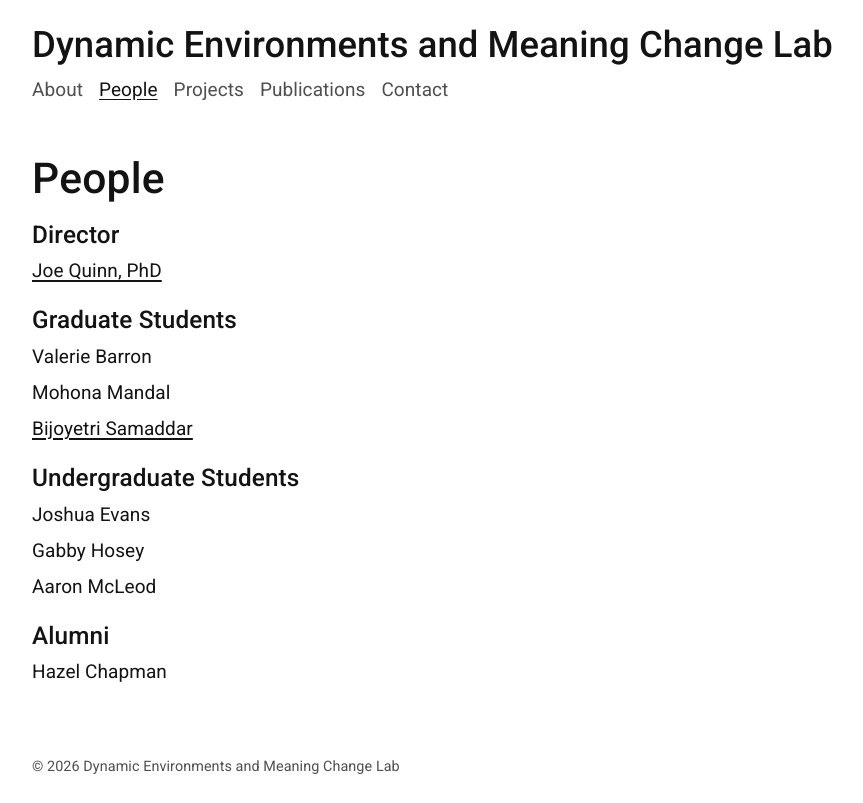
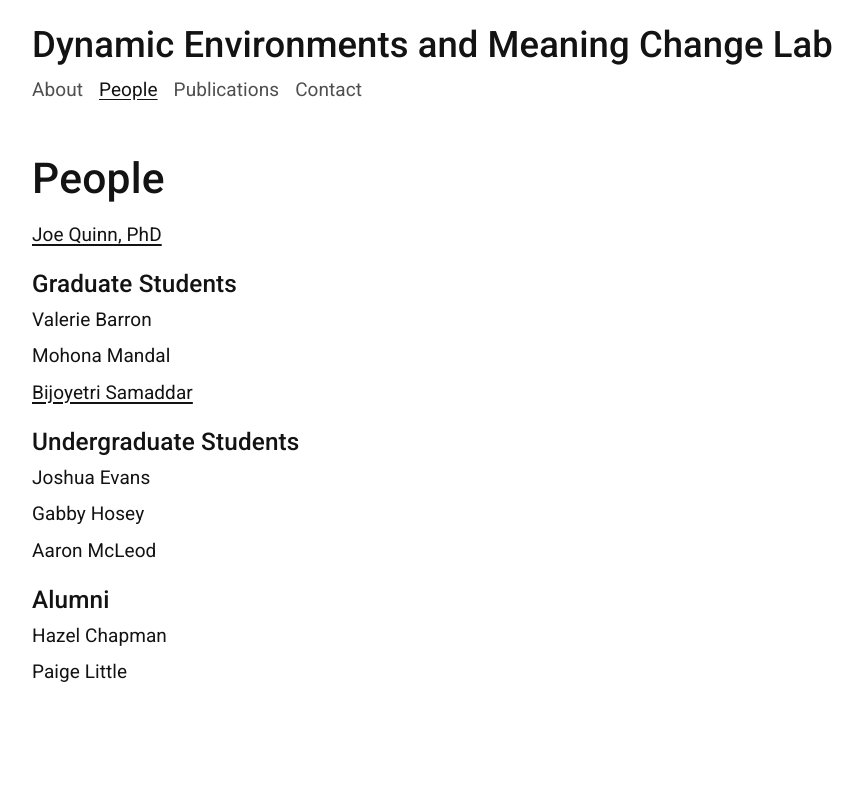
Before and after one commit to demc-lab/demc-lab.github.io, a plain HTML site: page people.html in a window 1280 px wide. Shown: the whole page, without its empty margins (118-981 px from the left). Drawn offline with Linux system fonts and the light colour scheme.

Commit message:
Update navigation and team sections in people.html
Removed 'Projects' link from navigation and updated team section.

```diff
--- a/people.html
+++ b/people.html
@@ -14,7 +14,6 @@
                 <ul>
                     <li><a href="index.html">About</a></li>
                     <li><a href="people.html" aria-current="page">People</a></li>
-                    <li><a href="projects.html">Projects</a></li>
                     <li><a href="publications.html">Publications</a></li>
                     <li><a href="contact.html">Contact</a></li>
                 </ul>
@@ -29,7 +28,7 @@
 
         <section class="team-stack">
             <article class="team-group">
-                <h2>Director</h2>
+                <h2></h2>
                 <div class="person-lines">
                     <p><a href="https://sc.edu/study/colleges_schools/artsandsciences/sociology/our_people/faculty_staff_directory/quinn_joseph.php" target="_blank" rel="noopener noreferrer">Joe Quinn, PhD</a></p>
                 </div>
@@ -57,15 +56,10 @@
                 <h2>Alumni</h2>
                 <div class="person-lines">
                     <p>Hazel Chapman</p>
+                    <p>Paige Little</p>
                 </div>
             </article>
         </section>
     </main>
-
-    <footer class="site-footer">
-        <div class="site-footer-inner">
-            <p>&copy; 2026 Dynamic Environments and Meaning Change Lab</p>
-        </div>
-    </footer>
 </body>
 </html>
```
